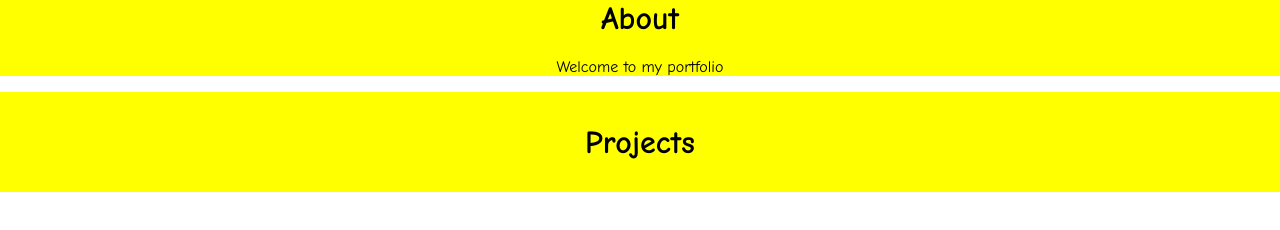
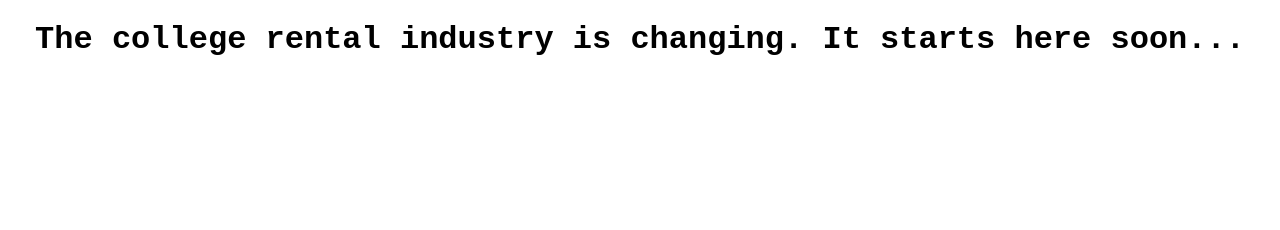
Before and after one commit to reazi-devs/reazi-devs.github.io, a plain HTML site: page index.html in a window 1280 px wide. Drawn offline with Linux system fonts and the light colour scheme.

Commit message:
HTML edits

```diff
--- a/index.css
+++ b/index.css
@@ -1,15 +1,12 @@
 body {
     text-align: center;
     margin: 0px;
-    font-family: "Comic Sans MS";
+    font-family: "Courier New";
 }
 
-.about {
-    background-color: yellow;
+div {
+    display: flex;
+    justify-content: center;
+    align-items: center;
     padding: 0px;
 }
-
-.projects {
-    background-color: yellow;
-    padding: 10px;
-}
--- a/index.html
+++ b/index.html
@@ -1,7 +1,7 @@
 
 <head>
     <!-- This will show up on the tab in your browser -->
-    <title>My Portfolio</title>
+    <title>Reazi.co</title>
 
     <!-- This links your css file to the html -->
     <link rel="stylesheet" type="text/css" href="index.css">
@@ -9,13 +9,8 @@
 
 <body>
     <!-- This is the start of the "About" section -->
-    <div class="about">
-        <h1>About</h1>
-        <p>Welcome to my portfolio</p>
-    </div>
-
-    <!-- This is the start of the projects section -->
-    <div class="projects">
-        <h1>Projects</h1>
+    <div>
+        <h1>The college rental industry is changing. It starts here soon...
+        </h1>
     </div>
 </body>
```
